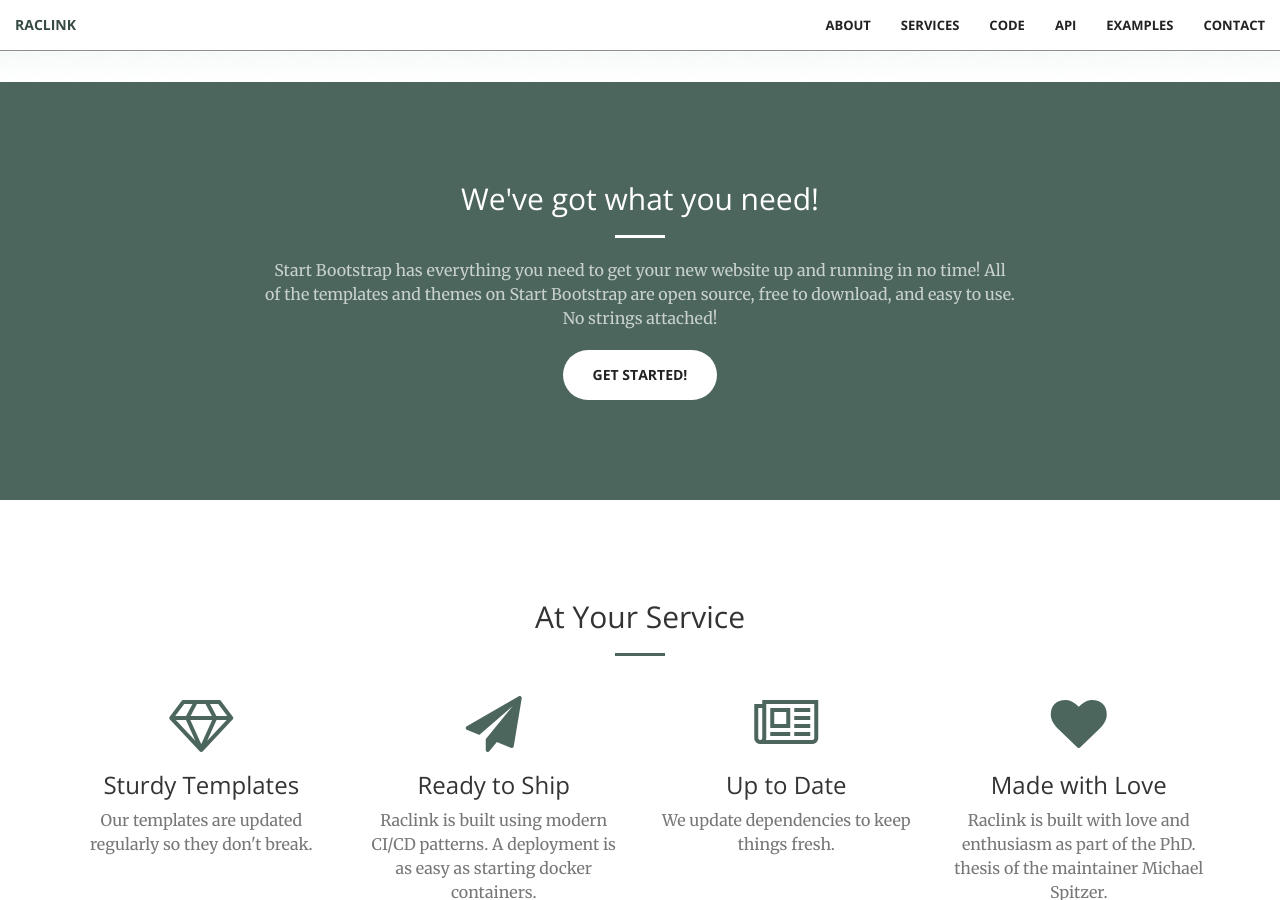
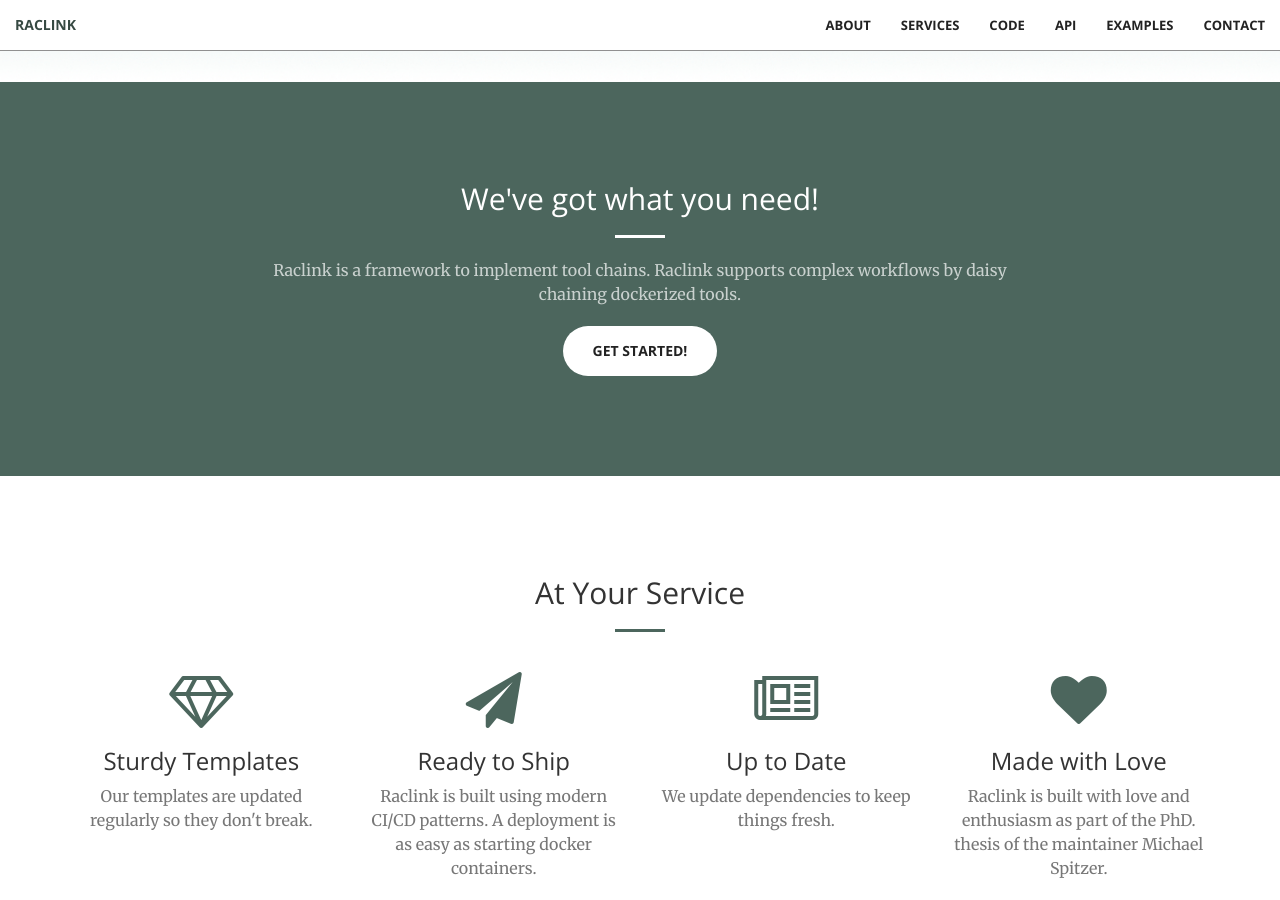
Before and after one commit to vo3xel/raclink.science, a Jekyll site: the page built from index.html, in a window 1280 px wide and 900 px high, scrolled down 818 px. Built offline with Jekyll 4.4.1, drawn with Linux system fonts in a browser that asks for light colours.

Commit message:
page updates

```diff
--- a/_includes/call-to-action.html
+++ b/_includes/call-to-action.html
@@ -4,7 +4,7 @@
             <div class="col-lg-8 col-lg-offset-2 text-center">
                 <h2 class="section-heading">We've got what you need!</h2>
                 <hr class="light">
-                <p class="text-faded">Start Bootstrap has everything you need to get your new website up and running in no time! All of the templates and themes on Start Bootstrap are open source, free to download, and easy to use. No strings attached!</p>
+                <p class="text-faded">Raclink is a framework to implement tool chains. Raclink supports complex workflows by daisy chaining dockerized tools.</p>
                 <a href="#" class="btn btn-default btn-xl">Get Started!</a>
             </div>
         </div>
```
